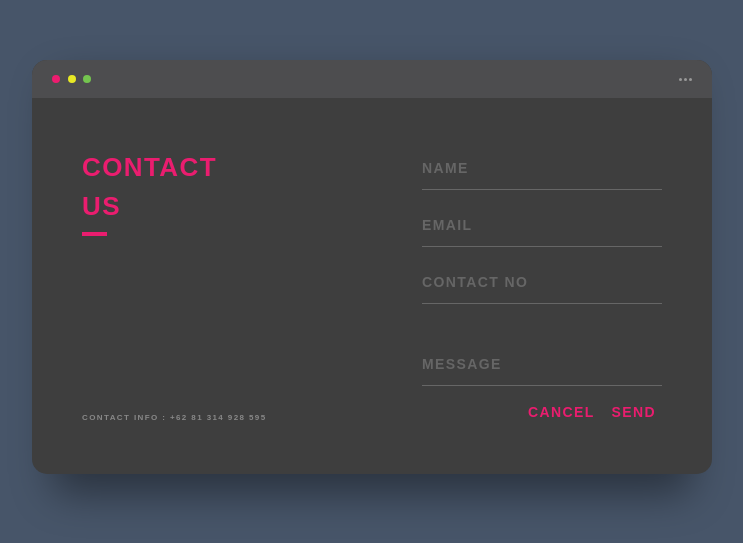
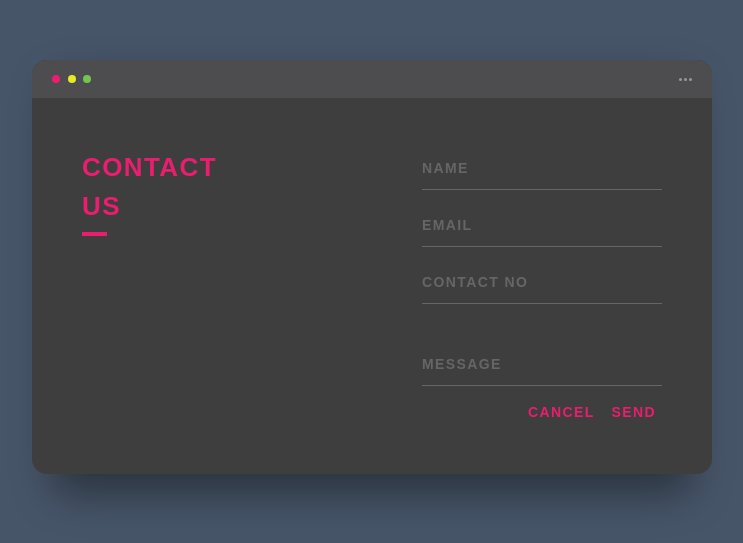
Before and after one commit to ankitknitj/consultancy, a plain HTML site: page form.html in a window 1280 px wide. Shown: the part 133-676 px from the top of the page, without its empty margins (268-1011 px from the left). Drawn offline with nearby package versions, Linux system fonts and the light colour scheme.

Commit message:
Update form.html

```diff
--- a/form.html
+++ b/form.html
@@ -35,7 +35,7 @@
                   <span>CONTACT</span>
                   <span>US</span>
                 </div>
-                <div class="app-contact">CONTACT INFO : +62 81 314 928 595</div>
+
               </div>
               <div class="screen-body-item">
                 <div class="app-form">
```
